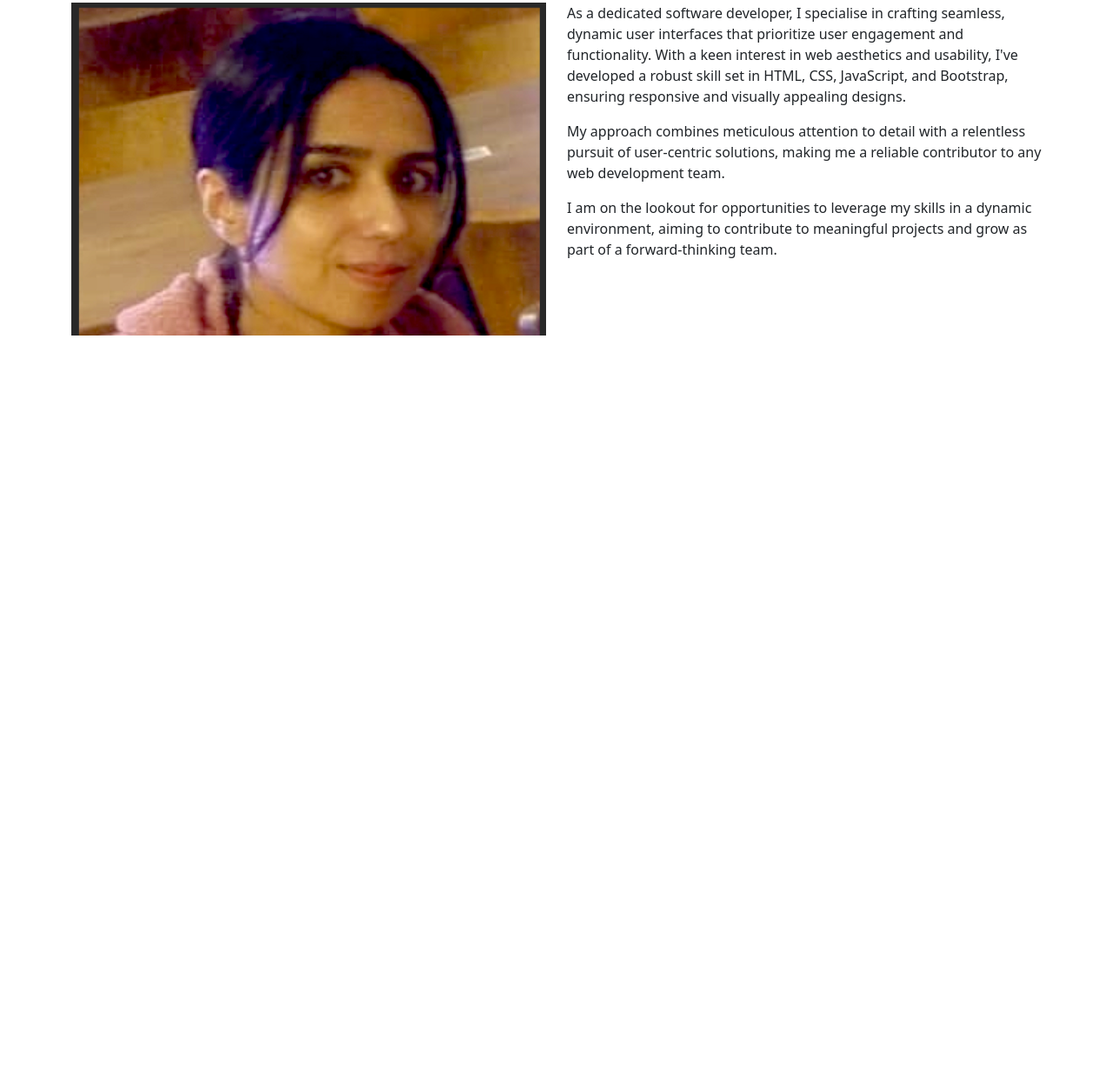
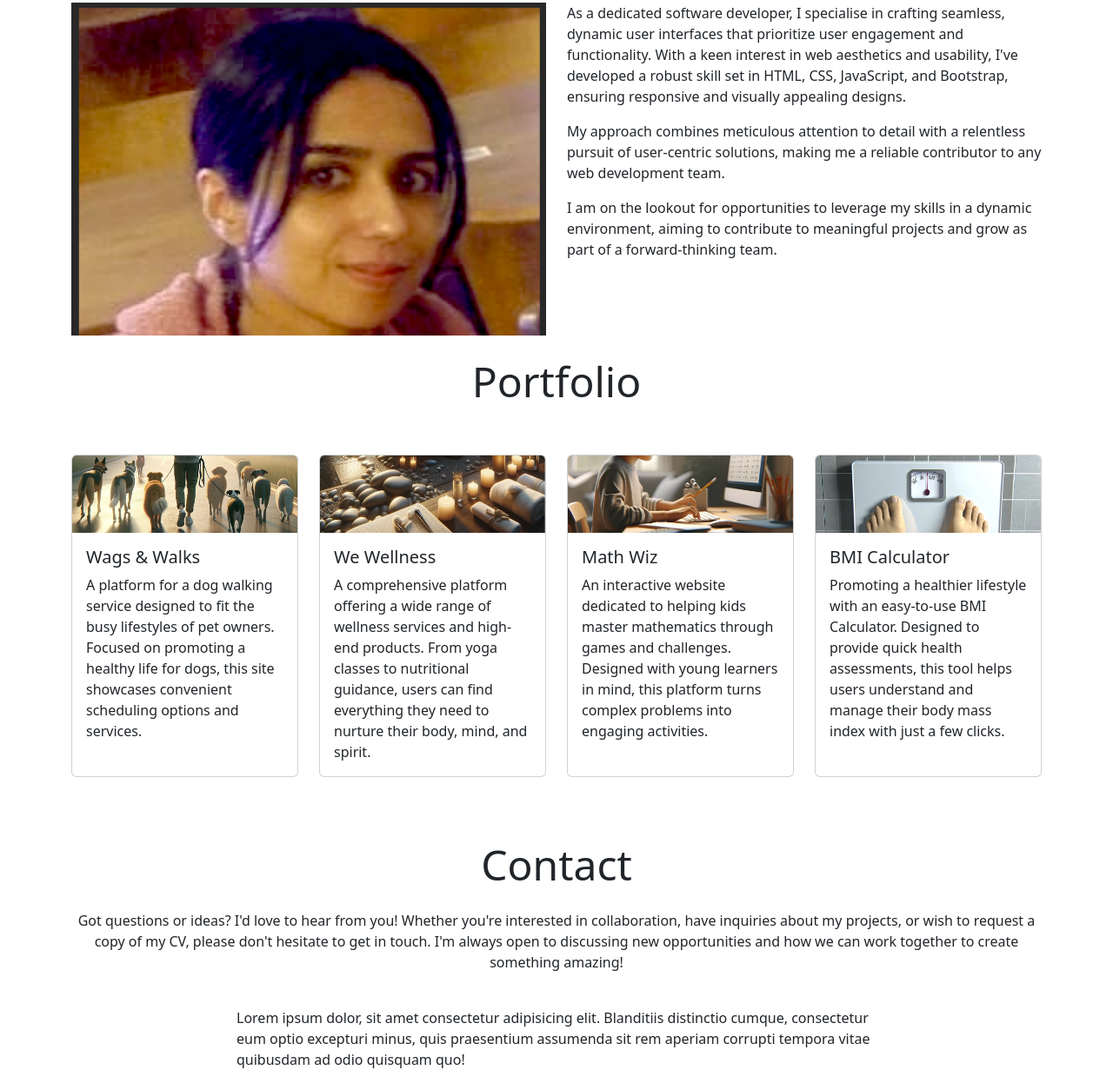
Before and after one commit to nazhameed/developer-portfolio, a plain HTML site: page index.html in a window 1280 px wide. Shown: the part 568-1799 px from the top of the page at 87% size. Before the commit the page ends 978 px from the top, so only its background shows below. Drawn offline with nearby package versions, Linux system fonts and the light colour scheme.

Commit message:
add content

```diff
--- a/index.html
+++ b/index.html
@@ -100,8 +100,92 @@
         </div>
     </section>
     <!-- portfolio section starts here -->
+       <section id="about" class="container">
+        <div class="row">
+             <h2 class="display-5 text-center" >Portfolio</h2>
+
+    <div class="container my-5">
+  <div class="row row-cols-1 row-cols-sm-2 row-cols-md-2 row-cols-lg-4 g-4">
+
+    <!-- Card 1 -->
+    <div class="col">
+      <div class="card h-100">
+        <img src="assets/images/wags-and-walks.webp" class="card-img-top" alt="A man walking several dogs early in the morning">
+        <div class="card-body">
+          <h5 class="card-title">Wags & Walks</h5>
+          <p class="card-text">
+            A platform for a dog walking service designed to fit the busy lifestyles of pet owners.
+            Focused on promoting a healthy life for dogs, this site showcases convenient scheduling
+            options and services.
+          </p>
+        </div>
+      </div>
+    </div>
+
+    <!-- Card 2 -->
+    <div class="col">
+      <div class="card h-100">
+        <img src="assets/images/we-wellness.webp" class="card-img-top" alt="A spa with candles towels and natural material">
+        <div class="card-body">
+          <h5 class="card-title">We Wellness</h5>
+          <p class="card-text">
+            A comprehensive platform offering a wide range of wellness services and high-end products.
+            From yoga classes to nutritional guidance, users can find everything they need to nurture
+            their body, mind, and spirit.
+          </p>
+        </div>
+      </div>
+    </div>
+
+    <!-- Card 3 -->
+    <div class="col">
+      <div class="card h-100">
+        <img src="assets/images/math-wiz.webp" class="card-img-top" alt="A child practicing math at a computer">
+        <div class="card-body">
+          <h5 class="card-title">Math Wiz</h5>
+          <p class="card-text">
+            An interactive website dedicated to helping kids master mathematics through games and
+            challenges. Designed with young learners in mind, this platform turns complex problems
+            into engaging activities.
+          </p>
+        </div>
+      </div>
+    </div>
+
+    <!-- Card 4 -->
+    <div class="col">
+      <div class="card h-100">
+        <img src="assets/images/bmi-calculator.webp" class="card-img-top" alt="Weighing scales seen from the first person view of the person standing on the scales">
+        <div class="card-body">
+          <h5 class="card-title">BMI Calculator</h5>
+          <p class="card-text">
+            Promoting a healthier lifestyle with an easy-to-use BMI Calculator. Designed to provide
+            quick health assessments, this tool helps users understand and manage their body mass
+            index with just a few clicks.
+          </p>
+        </div>
+      </div>
+    </div>
+
+  </div>
+</div>
+
+
 
 </main>
+
+<footer id="contact" class="container">
+    <div class="row justify-content-center">
+            <div class="col-12 text-center my-4">
+                <h2 class="display-5">Contact</h2>
+                <p class="mt-4">Got questions or ideas? I'd love to hear from you! Whether you're interested in collaboration, have inquiries about my projects, or wish to request a copy of my CV, please don't hesitate to get in touch. I'm always open to discussing new opportunities and how we can work together to create something amazing!
+
+</p>
+            </div>
+        </row>
+        <div class="col-12 col-md-10 col-lg-8">Lorem ipsum dolor, sit amet consectetur adipisicing elit. Blanditiis distinctio cumque, consectetur eum optio excepturi minus, quis praesentium assumenda sit rem aperiam corrupti tempora vitae quibusdam ad odio quisquam quo!</div>
+    </div>
+</footer>
 
     <!-- Bootstrap JS Script-->
     <script src="https://cdn.jsdelivr.net/npm/bootstrap@5.3.3/dist/js/bootstrap.bundle.min.js"
@@ -109,4 +193,6 @@
         crossorigin="anonymous"></script>
 
 </body>
+
+
 </html>
```
